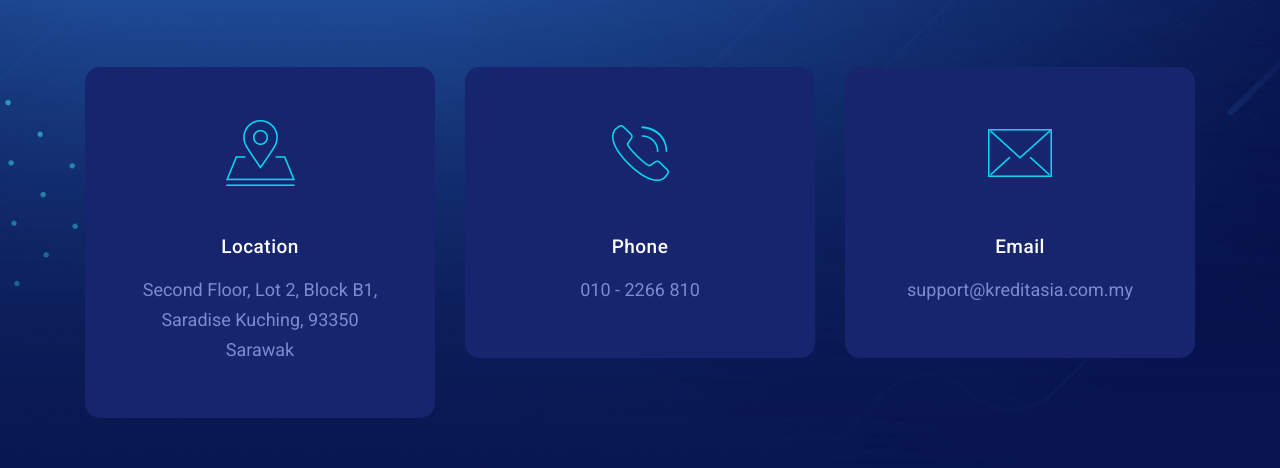
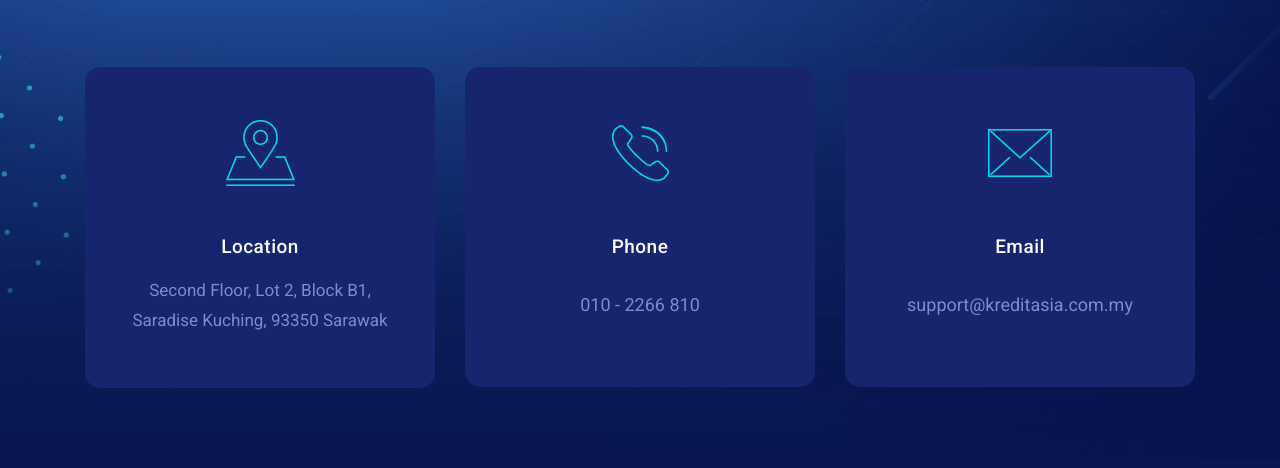
Before and after one commit to katimas-marketing/kredit-asia, a plain HTML site: page contact-us.html in a window 1280 px wide. Shown: the part 332-800 px from the top of the page. Drawn offline with Linux system fonts and the light colour scheme.

Commit message:
minor update contact page
- minor update ui

```diff
--- a/assets/css/style.css
+++ b/assets/css/style.css
@@ -1309,6 +1309,14 @@ body{
   }
   .contact-box-card .Effective-sec-item .Effective-sec-item-title p{
       line-height: 30px;
+  }
+
+  .contact-box-font-1 {
+    font-size: 17px;
+  }
+
+  .contact-box-line-1 {
+    line-height: 59px !important;
   }
 
 
--- a/contact-us.html
+++ b/contact-us.html
@@ -116,7 +116,7 @@
                               <div class="Effective-sec-item-title">
                                  <h4 class="mb-0">Location</h4>
                                  <!-- <p class="mb-0"><a href="#"><li class="weight-footer-item2-content col-lg-11 pl-0 pr-0">Second Floor, Lot 2, Block B1, Saradise Kuching, 93350 Sarawak</li></a></p> -->
-                                 <p class="mb-0">Second Floor, Lot 2, Block B1, Saradise Kuching, 93350 Sarawak</p>
+                                 <p class="mb-0 contact-box-font-1">Second Floor, Lot 2, Block B1, Saradise Kuching, 93350 Sarawak</p>
                               </div>
                            </div>
                         <!-- </a> -->
@@ -132,7 +132,7 @@
                            </div>
                            <div class="Effective-sec-item-title">
                               <h4 class="mb-0">Phone</h4>
-                              <p class="mb-0">010 - 2266 810</p>
+                              <p class="mb-0 contact-box-line-1">010 - 2266 810</p>
 
                            </div>
                         </div>
@@ -146,7 +146,7 @@
                            </div>
                            <div class="Effective-sec-item-title">
                               <h4 class="mb-0">Email</h4>
-                              <p class="mb-0">support@kreditasia.com.my</p>
+                              <p class="mb-0 contact-box-line-1">support@kreditasia.com.my</p>
 
                            </div>
                         </div>
```
